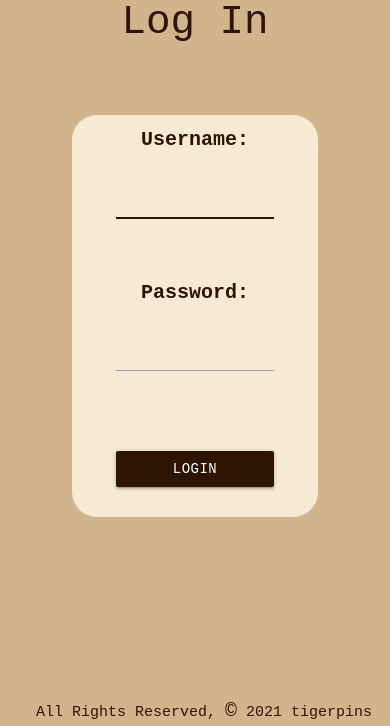
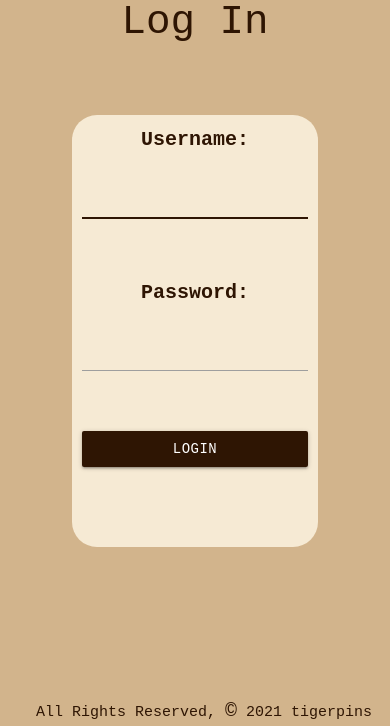
Before and after one commit to alexmcdermid/tigerpins, a Django app: page /accounts/login/ in a window 390 px wide. Shown: the part 118-844 px from the top of the page. Run offline with Django 3.2, Linux system fonts and the light colour scheme.

Commit message:
CSS:Login/Signup Responsive

```diff
--- a/mainapp/static/css/style.css
+++ b/mainapp/static/css/style.css
@@ -219,22 +219,25 @@ th {
   margin: auto;
 }
 
+.signup_form_container label {
+  font-size: 20px;
+  color: #2E1503;
+}
 
 .signup_form_container li, .helptext {
   font-size: 13px;
   color: grey
 }
 
-#signup_btn{
-  width: 15%;
+#signup_btn, #login-btn{
+  width: 50%;
   text-align: center;
   margin: 20px auto;
 }
 /* text over flows in mobile view */
 
 /* login */
-#login, #id_password, #id_username {
-  width: 70%;
+#id_password, #id_username  {
   text-align: center;
   margin: 20px auto;
 }
--- a/mainapp/templates/registration/login.html
+++ b/mainapp/templates/registration/login.html
@@ -8,8 +8,8 @@
 <form class="signup_form_container" method="post" action="{% url 'login' %}">
   {% csrf_token %}
   {{ form.as_p }}
-  <input id="login" type="submit" class="btn" value="login">
-  <input id="login" type="hidden" name="next" value="{{ next }}">
+  <input id="login_btn" type="submit" class="btn" value="login">
+  <input type="hidden" name="next" value="{{ next }}">
 </form>
 {% endblock %}
 </div>
```
